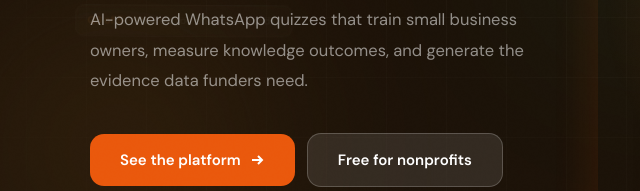
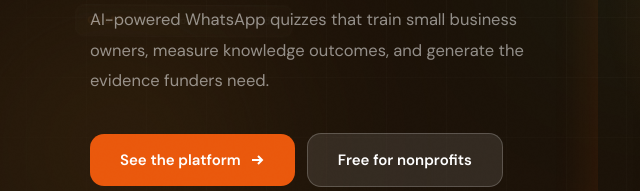
Before and after one commit to abiola1864/empowerBot_saas, a plain HTML site: page index.html in a window 1280 px wide. Shown: the part 523-714 px from the top of the page, 34-674 px from the left. Drawn offline with Linux system fonts and the light colour scheme.

```diff
--- a/index.html
+++ b/index.html
@@ -364,7 +364,7 @@
     <div class="hero-left">
       <div class="hero-eyebrow"><span class="hero-eyebrow-chip"><span class="hero-eyebrow-dot"></span>&nbsp; Live on WhatsApp</span>&nbsp; AI · Learning Outcomes · Lagos</div>
       <h1 class="hero-h1">WHERE SMALL<br>BIZ <span class="hero-word-box"><span class="hero-word-icon"></span>TRAINING</span><br>BECOMES<br><span class="hero-evidence-wrap"><em>EVIDENCE.</em><svg class="hero-circle-svg" viewBox="0 0 300 100" fill="none" xmlns="http://www.w3.org/2000/svg" aria-hidden="true"><path class="hero-circle-path" d="M 28 52 C 26 28 68 10 150 8 C 220 6 278 22 282 50 C 286 75 240 90 154 92 C 78 94 26 80 26 58 C 26 50 30 44 40 40"/></svg></span></h1>
-      <p class="hero-sub">AI-powered WhatsApp quizzes that train small business owners, measure knowledge outcomes, and generate the evidence data funders need.</p>
+      <p class="hero-sub">AI-powered WhatsApp quizzes that train small business owners, measure knowledge outcomes, and generate the evidence funders need.</p>
       <div class="hero-ctas">
         <a href="demo.html" class="btn btn-primary btn-lg">See the platform <svg width="16" height="16" viewBox="0 0 16 16" fill="none" stroke="currentColor" stroke-width="2"><path d="M3 8h10M9 4l4 4-4 4"/></svg></a>
         <a href="pricing.html" class="btn btn-ghost-light btn-lg">Free for nonprofits</a>
```
